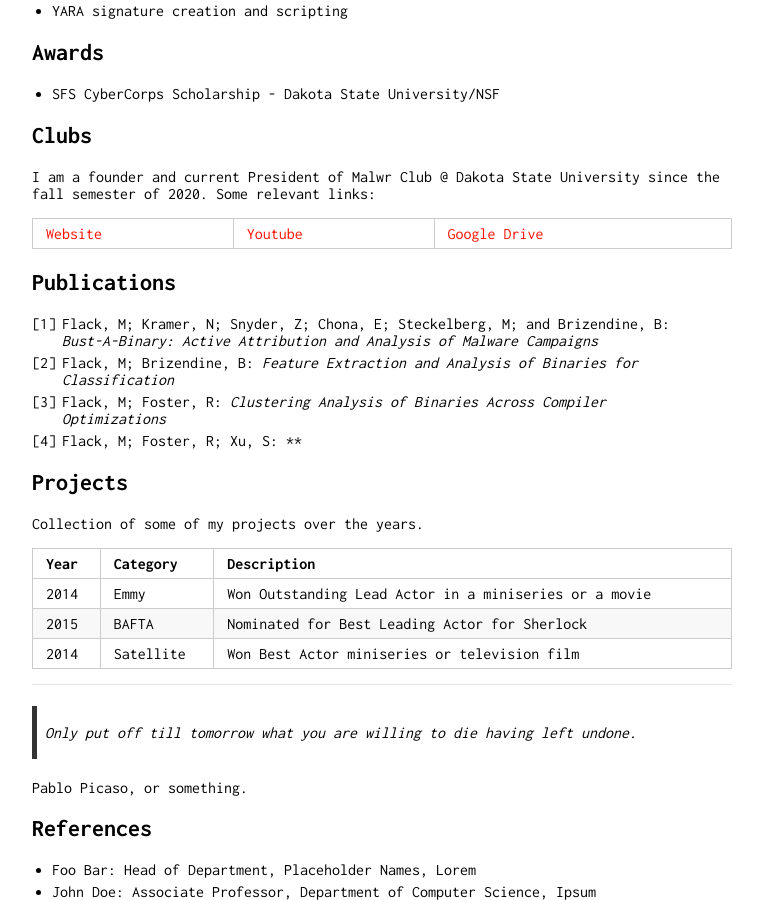
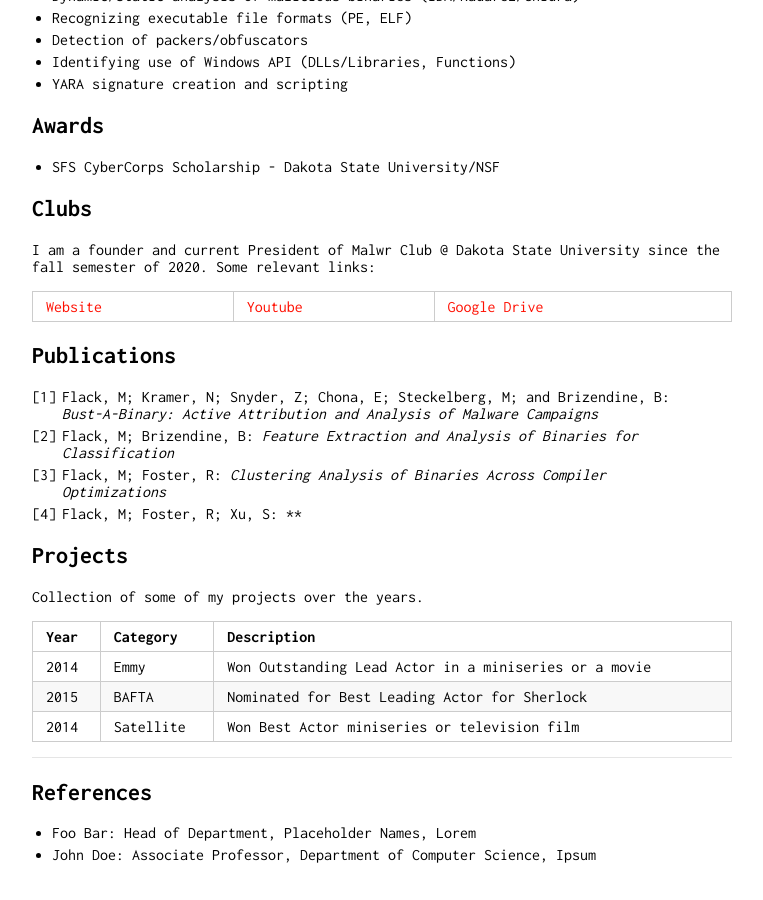
Before and after one commit to micahflack/homepage, a Jekyll site: the page built from index.md, in a window 1280 px wide and 900 px high, scrolled down 1495 px. Shown: the whole window, without its empty margins (258-1021 px from the left). Built offline with Jekyll 4.4.1, drawn with Linux system fonts in a browser that asks for light colours; our own code applies the rules of GitHub Pages for plain Markdown files; after the commit the page ends 2358 px from its top, so only the background shows below that; some of the changed text lies outside the part shown.

Commit message:
blockquote placement

```diff
--- a/index.md
+++ b/index.md
@@ -98,10 +100,6 @@ Year | Category  | Description
 
 ---
 
-> Only put off till tomorrow what you are willing to die having left undone.
-
-Pablo Picaso, or something.
-
 ## References
 
 * Foo Bar: Head of Department, Placeholder Names, Lorem
```
Also changed, not shown: other parts of index.md (+2 -0 lines).
